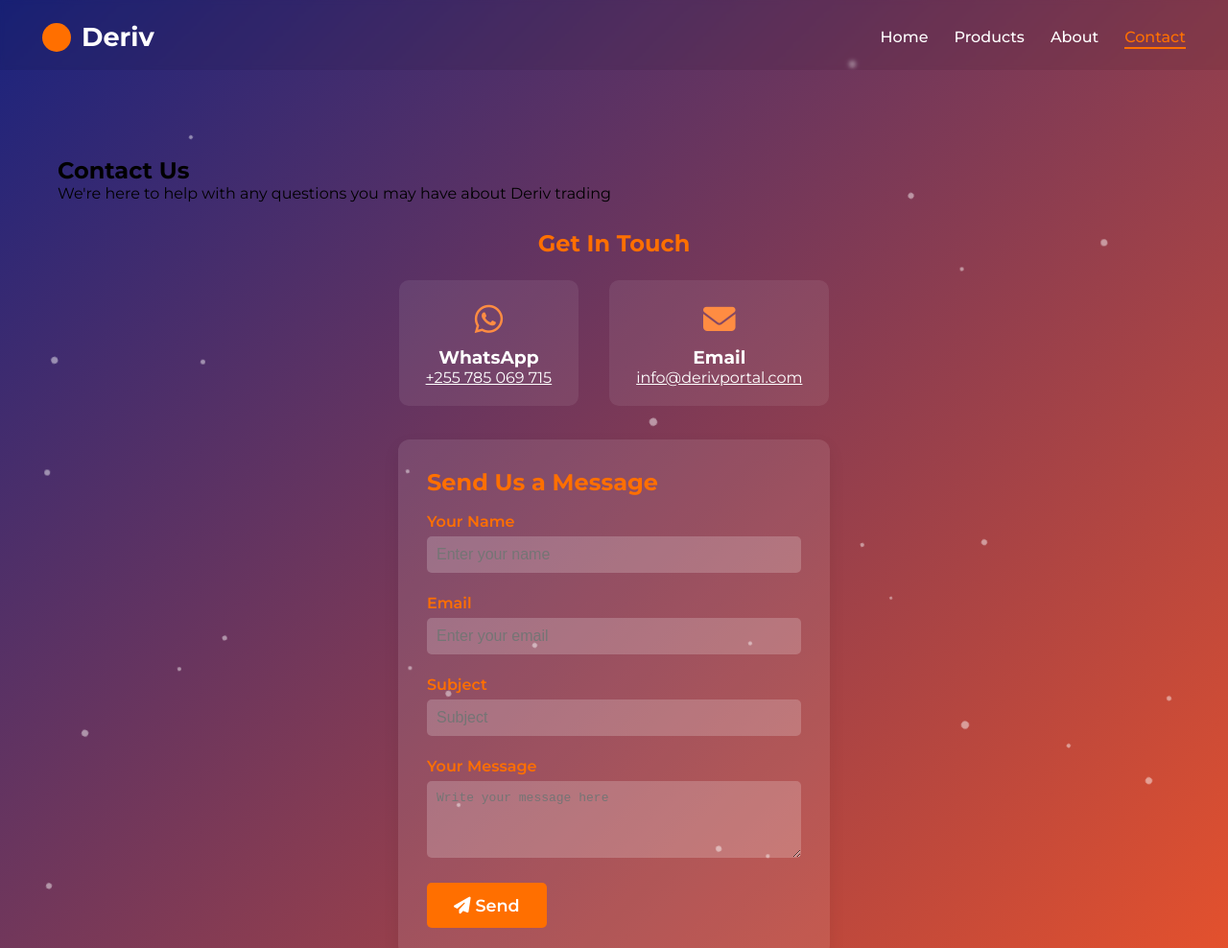
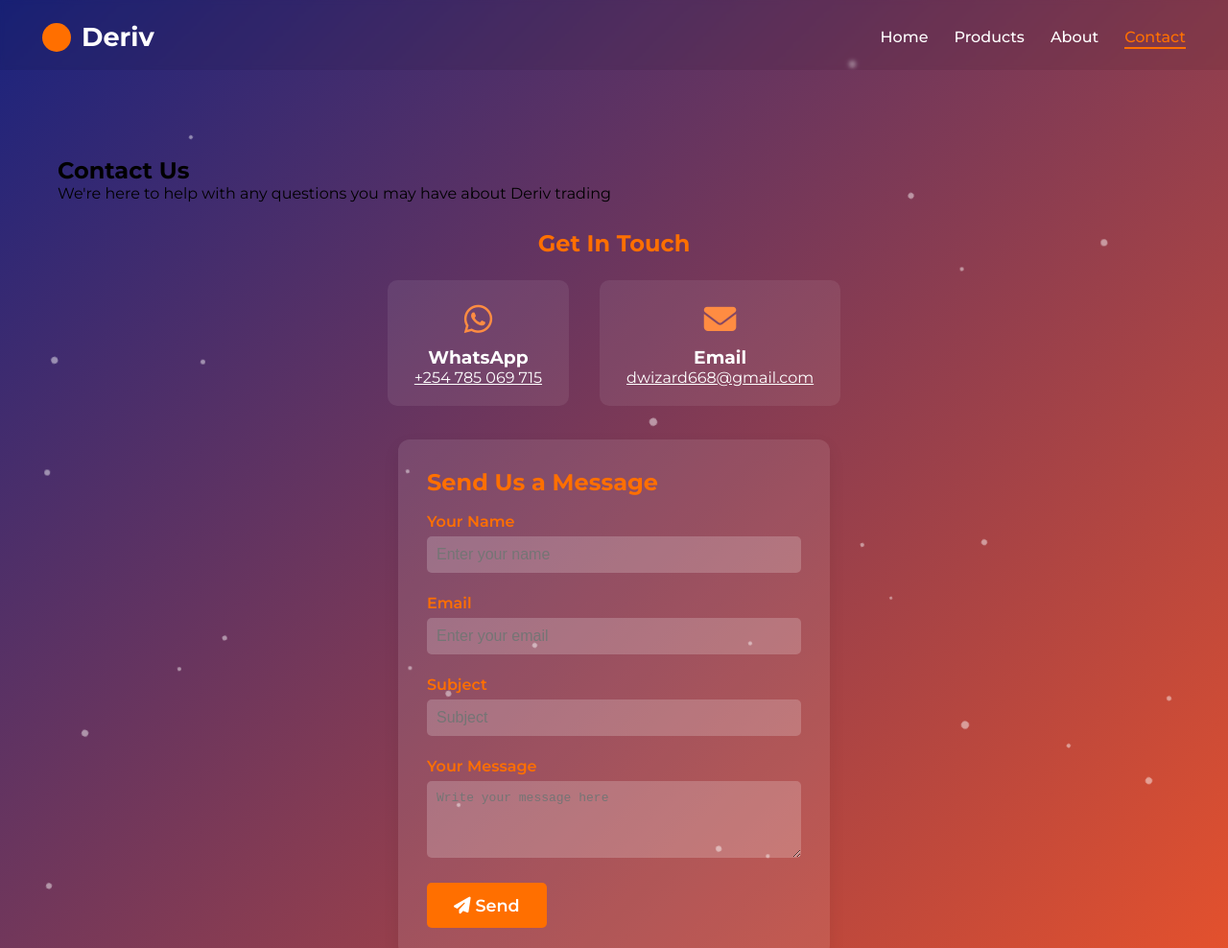
Before and after one commit to paygate-byte/deriv-, a website built with Vite: page contact.html in a window 1280 px wide. Shown: the top 988 px of the page at 96% size. Built offline with nearby package versions, Linux system fonts and the light colour scheme.

Commit message:
Update contact.html

```diff
--- a/contact.html
+++ b/contact.html
@@ -50,12 +50,12 @@
           <div class="contact-method">
             <div class="contact-icon"><i class="fab fa-whatsapp"></i></div>
             <h3>WhatsApp</h3>
-            <a class="contact-link" href="https://wa.me/255785069715" target="_blank">+255 785 069 715</a>
+            <a class="contact-link" href="https://wa.me/255785069715" target="_blank">+254 785 069 715</a>
           </div>
           <div class="contact-method">
             <div class="contact-icon"><i class="fas fa-envelope"></i></div>
             <h3>Email</h3>
-            <a class="contact-link" href="mailto:info@derivportal.com">info@derivportal.com</a>
+            <a class="contact-link" href="mailto:info@derivportal.com">dwizard668@gmail.com</a>
           </div>
         </div>
       </div>
```
